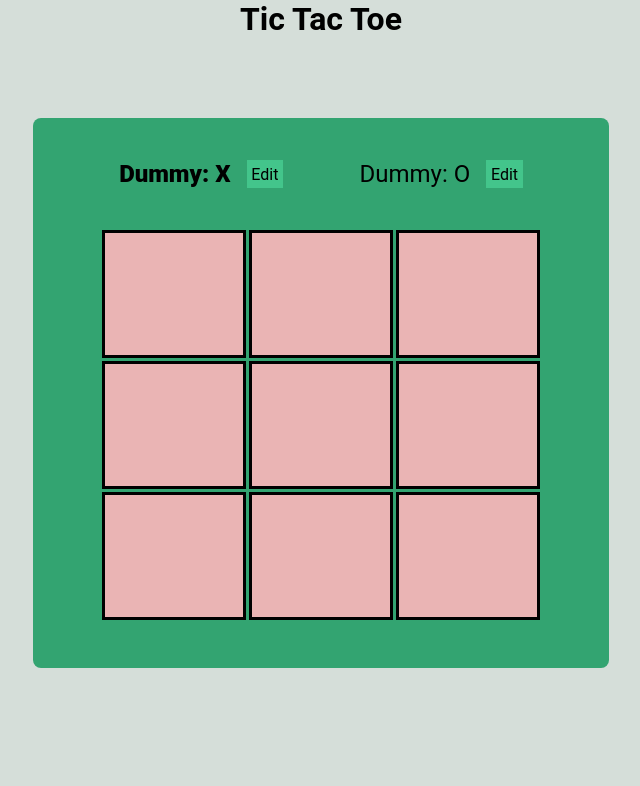
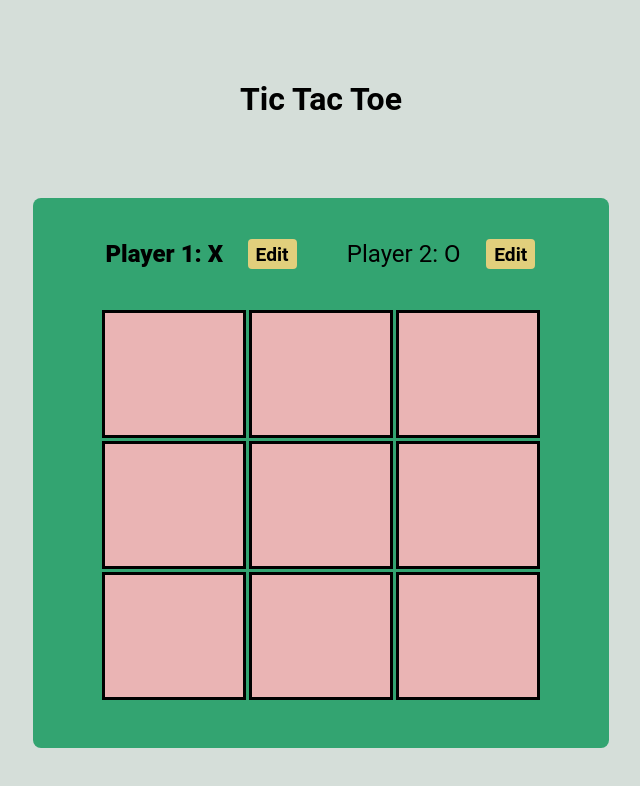
Before and after one commit to OskarsKoleda/tic-tac-toe, a React (Vite) app: page / in a window 1280 px wide. Shown: the top 786 px of the page, without its empty margins (319-959 px from the left). Built offline with nearby package versions, Linux system fonts and the light colour scheme.

Commit message:
fixes in players block

```diff
--- a/src/App.tsx
+++ b/src/App.tsx
@@ -3,57 +3,41 @@ import styles from "./styles.module.css";
 import { useMemo, useState } from "react";
 import { Log } from "./components/log/log.tsx";
 import { Player } from "./components/player/player.tsx";
-import { WINNING_COMBINATIONS } from "./constants/constants.ts";
-import { Board, PlayerSymbols, SquareValue, Turns } from "./constants/types.ts";
-import { Modal } from "./components/modal/modal.tsx";
-
-const initialGameBoard: Board = [
-  [null, null, null],
-  [null, null, null],
-  [null, null, null],
-];
-
-function deriveActivePlayer(gameTurns: Turns) {
-  return gameTurns.length > 0 && gameTurns[0].player === PlayerSymbols.X
-    ? PlayerSymbols.O
-    : PlayerSymbols.X;
-}
+import { PlayerSymbol, PlayerSymbols, Turns } from "./constants/types.ts";
+import { GameOver } from "./components/gameOver/gameOver.tsx";
+import { checkWinner, deriveActivePlayer } from "./utils/utils.ts";
+import { createPortal } from "react-dom";
+import { initialGameBoard } from "./constants/constants.ts";
 
 function App() {
   const [gameTurns, setGameTurns] = useState<Turns>([]);
-  let gameBoard = [...initialGameBoard.map((row) => [...row])];
-  let winner: SquareValue = null;
-
   const currentPlayer = deriveActivePlayer(gameTurns);
-
-  for (const turn of gameTurns) {
-    const {
-      square: { row, col },
-      player,
-    } = turn;
-
-    gameBoard[row][col] = player;
-  }
-
-  for (const combination of WINNING_COMBINATIONS) {
-    const firstSquareSymbol = gameBoard[combination[0].row][combination[0].column];
-    const secondSquareSymbol = gameBoard[combination[1].row][combination[1].column];
-    const thirdSquareSymbol = gameBoard[combination[2].row][combination[2].column];
-
-    if (
-      firstSquareSymbol &&
-      firstSquareSymbol === secondSquareSymbol &&
-      secondSquareSymbol === thirdSquareSymbol
-    ) {
-      winner = firstSquareSymbol;
-    }
-  }
+  const [players, setPlayers] = useState({
+    [PlayerSymbols.X]: "Player 1",
+    [PlayerSymbols.O]: "Player 2",
+  });
 
   function handleSelectSquare(rowIndex: number, colIndex: number) {
     setGameTurns((prevTurns) => {
       const activePlayer = deriveActivePlayer(prevTurns);
 
-      return [{ square: { row: rowIndex, col: colIndex }, player: activePlayer }, ...prevTurns];
+      return [
+        {
+          square: { row: rowIndex, col: colIndex },
+          playerSymbol: activePlayer,
+          playerName: players[activePlayer],
+        },
+        ...prevTurns,
+      ];
+    });
+  }
+
+  function handlePlayerNameChange(symbol: PlayerSymbol, name: string) {
+    setPlayers((prevPlayers) => {
+      return {
+        ...prevPlayers,
+        [symbol]: name,
+      };
     });
   }
 
@@ -61,22 +45,57 @@ function App() {
     setGameTurns([]);
   }
 
+  const gameBoard = useMemo(() => {
+    const board = initialGameBoard.map((row) => [...row]);
+
+    gameTurns.forEach((turn) => {
+      const {
+        square: { row, col },
+        playerSymbol,
+      } = turn;
+
+      board[row][col] = playerSymbol;
+    });
+
+    return board;
+  }, [gameTurns]);
+
+  const winnerName = useMemo(() => {
+    const winnerSymbol = checkWinner(gameBoard);
+
+    return winnerSymbol ? players[winnerSymbol] : null;
+  }, [gameBoard]);
+
   const isDraw = useMemo(() => {
-    return gameTurns.length === 9 && !winner;
-  }, [gameTurns, winner]);
+    if (winnerName) return false;
+
+    return gameTurns.length === 9;
+  }, [gameTurns, winnerName]);
 
   return (
     <div className={styles.appContainer}>
-      {(!!winner || isDraw) && <Modal winner={winner} onClose={handleRestart} />}
-      <h1>Tic Tac Toe</h1>
+      <h1 className={styles.header}>Tic Tac Toe</h1>
       <div className={styles.gameContainerStyles}>
         <ol className={styles.playersContainer}>
-          <Player symbol={PlayerSymbols.X} isActive={currentPlayer === PlayerSymbols.X} />
-          <Player symbol={PlayerSymbols.O} isActive={currentPlayer === PlayerSymbols.O} />
+          <Player
+            name={players[PlayerSymbols.X]}
+            symbol={PlayerSymbols.X}
+            isActive={currentPlayer === PlayerSymbols.X}
+            onChangeName={handlePlayerNameChange}
+          />
+          <Player
+            name={players[PlayerSymbols.O]}
+            symbol={PlayerSymbols.O}
+            isActive={currentPlayer === PlayerSymbols.O}
+            onChangeName={handlePlayerNameChange}
+          />
         </ol>
         <GameBoard turns={gameBoard} handleSelectSquare={handleSelectSquare} />
       </div>
       <Log turns={gameTurns} />
+
+      {(!!winnerName || isDraw) &&
+        createPortal(<GameOver winner={winnerName} onClose={handleRestart} />, document.body)}
     </div>
   );
 }
--- a/src/components/modal/modal.tsx
+++ b/src/components/gameOver/gameOver.tsx
@@ -1,11 +1,11 @@
 import styles from "./styles.module.css";
 
-type ModalProps = {
+type GameOverProps = {
   winner: string | null;
   onClose: () => void;
 };
 
-export function Modal({ winner, onClose }: ModalProps) {
+export function GameOver({ winner, onClose }: GameOverProps) {
   return (
     <div className={styles.backdrop} onClick={onClose}>
       <div className={styles.modal} onClick={(e) => e.stopPropagation()}>
@@ -15,7 +15,7 @@ export function Modal({ winner, onClose }: ModalProps) {
           </button>
         </div>
         {winner ? (
-          <p className={styles.content}>Well done {winner}!</p>
+          <p className={styles.content}>The winner is {winner}!</p>
         ) : (
           <p className={styles.content}>Tie!</p>
         )}
--- a/src/components/modal/styles.module.css
+++ b/src/components/gameOver/styles.module.css
@@ -14,7 +14,7 @@
     display: flex;
     flex-direction: column;
     align-items: center;
-    background: #eeeeb5;
+    background: #35d08a;
     padding: 0.5rem 1rem 1rem 1rem;
     border-radius: 0.5rem;
     min-width: 300px;
@@ -48,5 +48,4 @@
 .newGameButton {
     margin-top: 1rem;
     width: 8rem;
-    border-radius: 0.25rem;
 }
--- a/src/components/log/log.tsx
+++ b/src/components/log/log.tsx
@@ -1,5 +1,5 @@
-import { Turn } from "../../App.tsx";
 import styles from "./styles.module.css";
+import { Turn } from "../../constants/types.ts";
 
 type LogProps = {
   turns: Turn[];
@@ -11,7 +11,8 @@ export const Log = ({ turns }: LogProps) => {
       {turns.map((turn, index) => {
         return (
           <li key={index} className={styles.listItem}>
-            {turn.player} on Row: {turn.square.row + 1} - Column: {turn.square.col + 1}
+            {turn.playerName} ({turn.playerSymbol}) on Row: {turn.square.row + 1} - Column:{" "}
+            {turn.square.col + 1}
           </li>
         );
       })}
--- a/src/components/player/player.tsx
+++ b/src/components/player/player.tsx
@@ -1,19 +1,28 @@
 import styles from "./styles.module.css";
 import { useState } from "react";
 import * as React from "react";
+import { PlayerSymbol } from "../../constants/types.ts";
 
 type PlayerProps = {
-  symbol: string;
+  name: string;
+  symbol: PlayerSymbol;
   isActive: boolean;
+  onChangeName: (symbol: PlayerSymbol, playerName: string) => void;
 };
 
-export const Player = React.memo(function Player({ symbol, isActive }: PlayerProps) {
-  const [playerName, setPlayerName] = useState("Dummy");
+export const Player = React.memo(function Player({
+  name,
+  symbol,
+  isActive,
+  onChangeName,
+}: PlayerProps) {
+  const [playerName, setPlayerName] = useState(name);
   const [nameEditMode, setNameEditMode] = useState(false);
 
   function handleKeyDown(e: React.KeyboardEvent<HTMLInputElement>) {
     if (e.key === "Enter") {
       setNameEditMode(false);
+      onChangeName(symbol, playerName);
     }
   }
 
@@ -22,6 +31,7 @@ export const Player = React.memo(function Player({ symbol, isActive }: PlayerPro
       setNameEditMode(true);
     } else {
       setNameEditMode(false);
+      onChangeName(symbol, playerName);
     }
   }
 
--- a/src/components/player/styles.module.css
+++ b/src/components/player/styles.module.css
@@ -1,23 +1,11 @@
 .player {
     display: flex;
     align-items: center;
-    gap: 1rem;
+    justify-content: space-evenly;
+    width: 100%;
     font-size: 1.5rem;
-    padding: 0.8rem;
 }
 
 .active {
     font-weight: 800;
 }
-
-button {
-    border: none;
-    cursor: pointer;
-    padding: 0.3rem;
-    font-size: 1rem;
-    background: #43c58b;
-}
-
-button:hover {
-    background: #16ad68;
-}
--- a/src/constants/constants.ts
+++ b/src/constants/constants.ts
@@ -1,3 +1,11 @@
+import { Board } from "./types.ts";
+
+export const initialGameBoard: Board = [
+  [null, null, null],
+  [null, null, null],
+  [null, null, null],
+];
+
 export const WINNING_COMBINATIONS = [
   [
     { row: 0, column: 0 },
--- a/src/constants/types.ts
+++ b/src/constants/types.ts
@@ -14,7 +14,8 @@ export interface Turn {
     row: number;
     col: number;
   };
-  player: PlayerSymbol;
+  playerSymbol: PlayerSymbol;
+  playerName: string;
 }
 
 export type Turns = Array<Turn>;
--- a/src/styles.module.css
+++ b/src/styles.module.css
@@ -1,3 +1,7 @@
+.header {
+    margin-top: 5rem;
+}
+
 .appContainer {
     height: 100vh;
     width: 100vw;
@@ -21,7 +25,30 @@
 .playersContainer  {
     display: flex;
     align-items: center;
-    justify-content: space-around;
+    justify-content: space-between;
     height: 5rem;
     margin-bottom: 1rem;
 }
+
+button {
+    border: none;
+    cursor: pointer;
+    padding: 0.2rem 0.5rem;
+    font-size: 1.2rem;
+    font-weight: bold;
+    background: #e1cf7c;
+    border-radius: 0.25rem;
+}
+
+button:hover {
+    background: #ceb72e;
+}
+
+
+input {
+    border: none;
+    outline: none;
+    padding: 0.2rem 0.5rem;
+    max-width: 8rem;
+    font-size: 1.2rem;
+}
--- /dev/null
+++ b/src/utils/utils.ts
@@ -0,0 +1,26 @@
+import { PlayerSymbol, PlayerSymbols, SquareValue, Turns } from "../constants/types.ts";
+import { WINNING_COMBINATIONS } from "../constants/constants.ts";
+
+export function deriveActivePlayer(gameTurns: Turns) {
+  return gameTurns.length > 0 && gameTurns[0].playerSymbol === PlayerSymbols.X
+    ? PlayerSymbols.O
+    : PlayerSymbols.X;
+}
+
+export function checkWinner(gameBoard: SquareValue[][]): PlayerSymbol | null {
+  for (const combination of WINNING_COMBINATIONS) {
+    const firstSquareSymbol = gameBoard[combination[0].row][combination[0].column];
+    const secondSquareSymbol = gameBoard[combination[1].row][combination[1].column];
+    const thirdSquareSymbol = gameBoard[combination[2].row][combination[2].column];
+
+    if (
+      firstSquareSymbol &&
+      firstSquareSymbol === secondSquareSymbol &&
+      secondSquareSymbol === thirdSquareSymbol
+    ) {
+      return firstSquareSymbol;
+    }
+  }
+
+  return null;
+}
```
